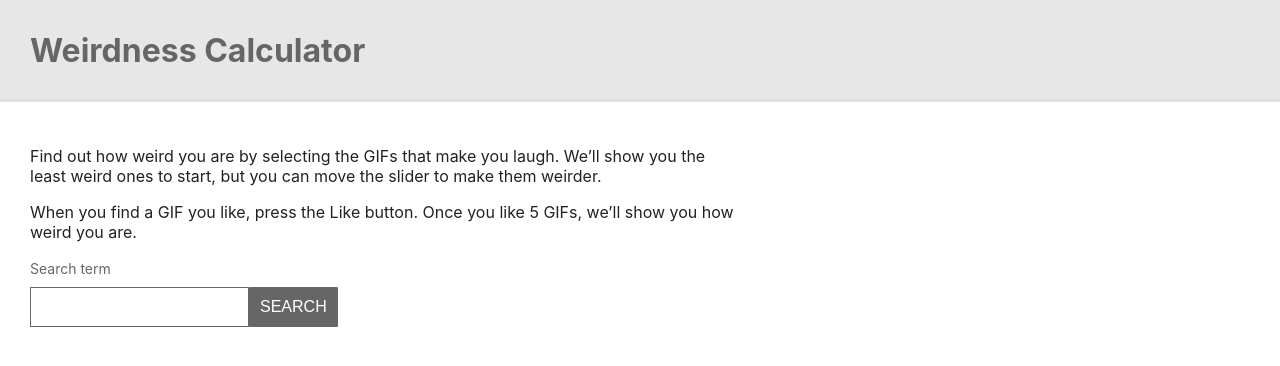
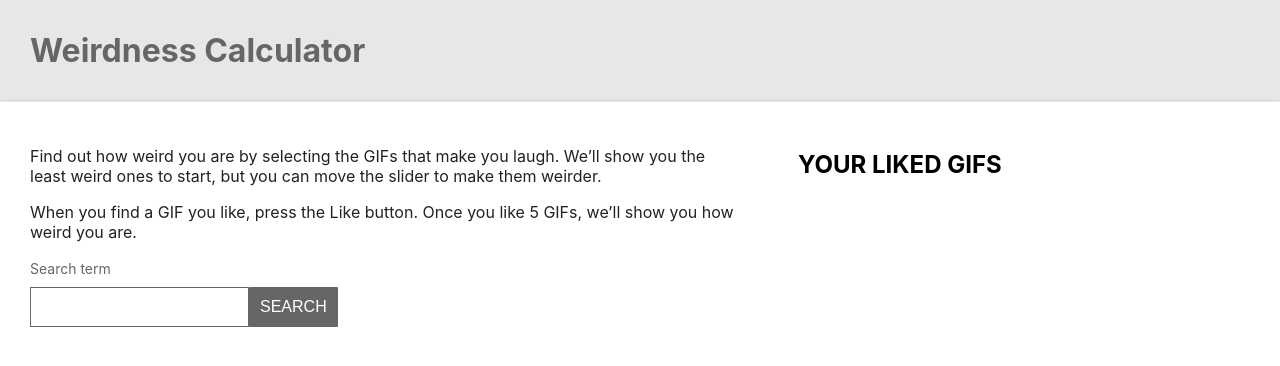
Before and after one commit to natashahakun/weirdness-calculator, a React (Create React App) app: page / in a window 1280 px wide. Shown: the top 366 px of the page. Built offline with nearby package versions, Linux system fonts and the light colour scheme; what giphy-js-sdk-core would draw is missing.

Commit message:
Create Liked component and apply to App

```diff
--- a/src/App.js
+++ b/src/App.js
@@ -1,6 +1,6 @@
 import React from 'react';
 import PropTypes from 'prop-types';
-import { Card, Header, Result, Search } from './components';
+import { Card, Header, Liked, Result, Search } from './components';
 import { WeirdnessLayout } from './layouts';
 import { connect } from 'react-redux';
 
@@ -21,6 +21,9 @@ function App({ hasResult }) {
 				bottom={
 					hasResult && <Result />
 				}
+				panel={
+					<Liked />
+				}
 			/>
 		</div>
 	);
--- /dev/null
+++ b/src/components/Liked/Liked.jsx
@@ -0,0 +1,35 @@
+import React from 'react';
+import PropTypes from 'prop-types';
+import { Card, Gif, Title } from '../../components';
+import { connect } from 'react-redux';
+import './Liked.scss';
+
+const LikedSFC = ({ liked, removeLiked }) =>
+    <Card>
+        <div className="liked">
+            <Title>Your liked gifs</Title>
+
+            <div className="liked__gifs">{ liked.map((liked) => {
+                return (
+                    <div key={liked.url}>
+                        <Gif title={liked.title} url={liked.url} />
+                    </div>
+                )
+             } ) }</div>
+        </div>
+    </Card>
+
+LikedSFC.propTypes = {
+    liked: PropTypes.arrayOf(
+        PropTypes.shape({
+        title: PropTypes.string,
+        url: PropTypes.string
+        })
+    )
+}
+
+const mapStateToProps = ({ liked }) => ({
+    liked
+});
+
+export const Liked = connect(mapStateToProps)(LikedSFC);
--- a/src/components/index.js
+++ b/src/components/index.js
@@ -3,6 +3,7 @@ export * from './Card/Card';
 export * from './Gif/Gif';
 export * from './Header/Header';
 export * from './Input/Input';
+export * from './Liked/Liked';
 export * from './Result/Result';
 export * from './Search/Search';
 export * from './Title/Title';
```
Also changed, not shown: src/components/Liked/Liked.scss (added).
